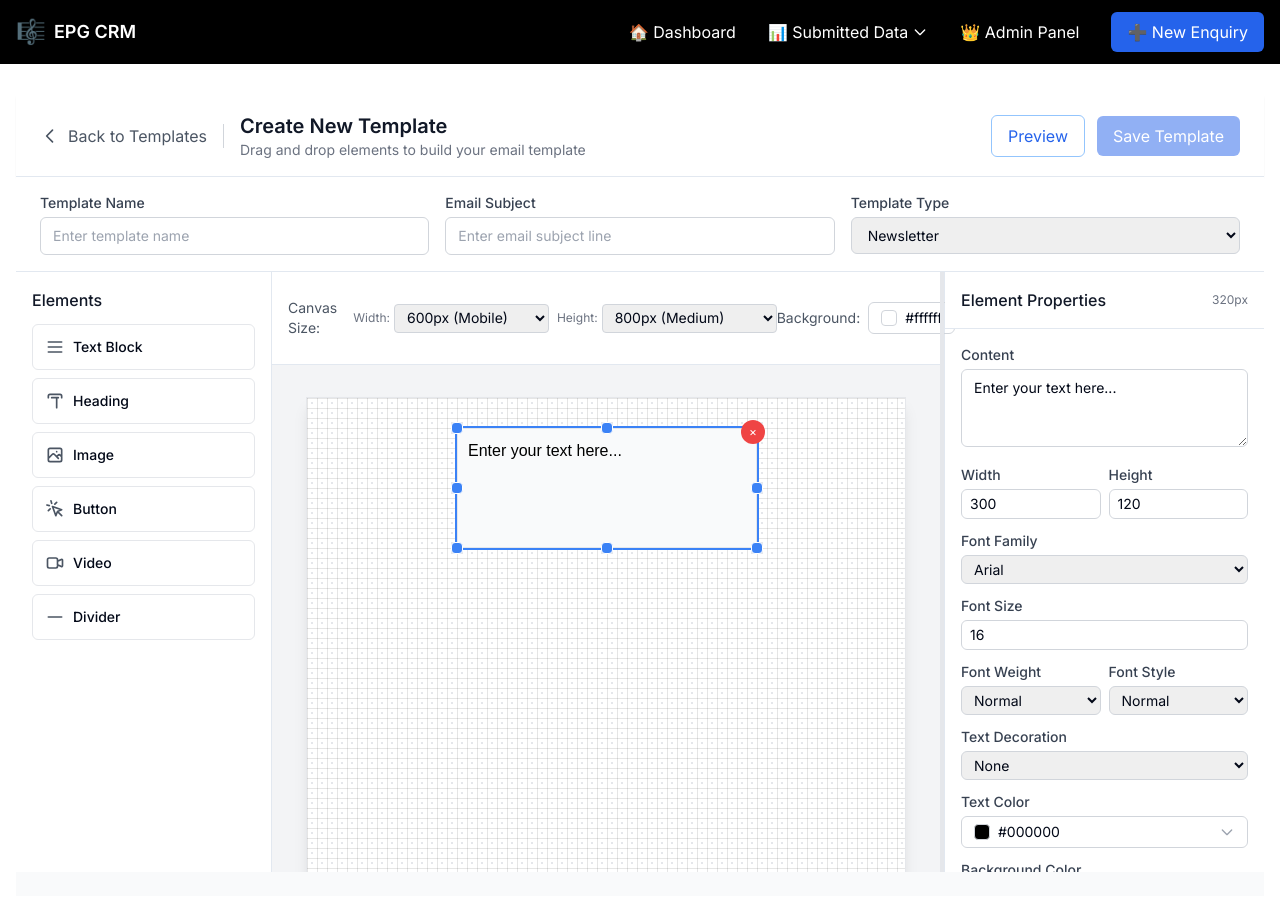
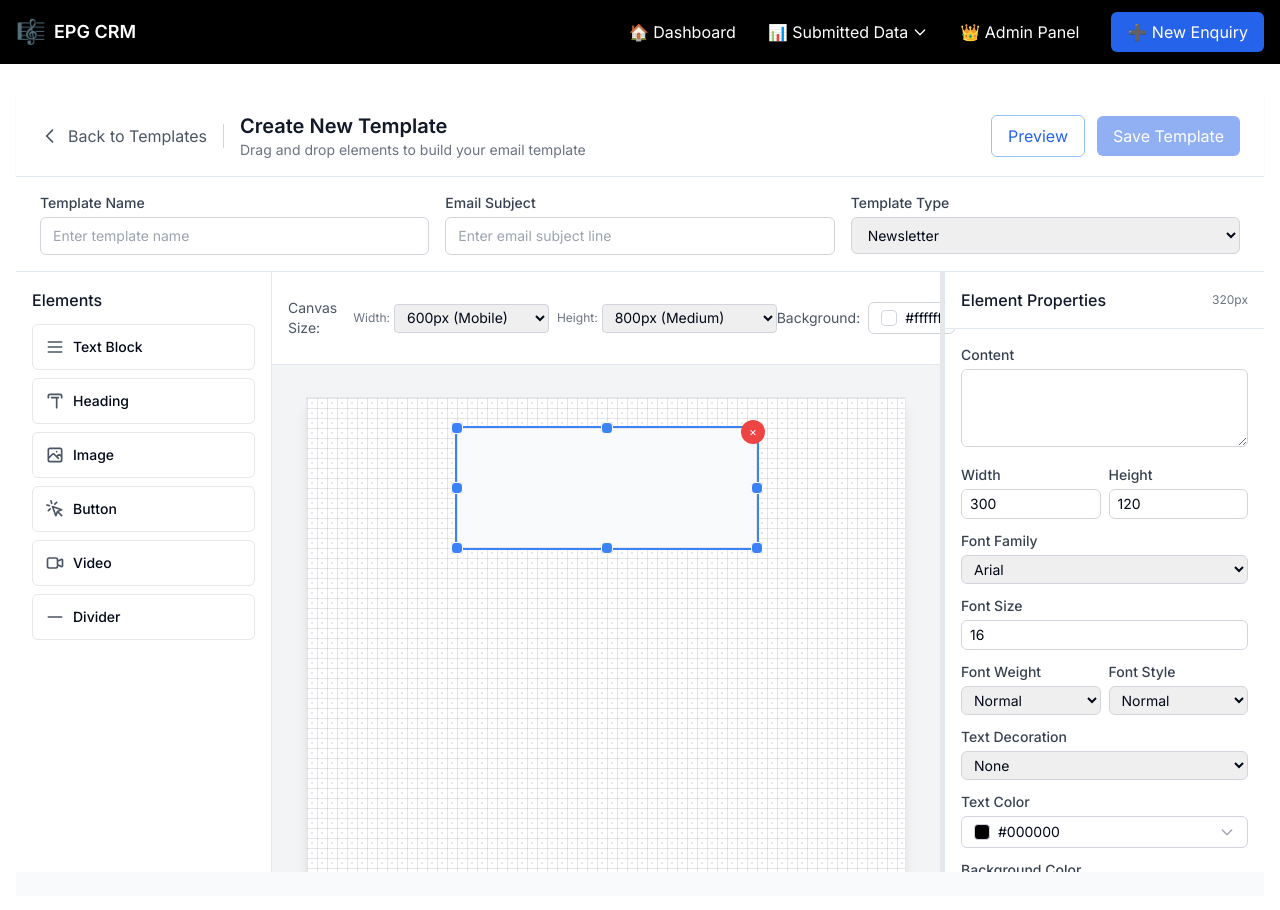
Before and after one commit to steinwayau/CRM, a Next.js app: page /admin/customer-emails/template-editor in a window 1280 px wide. Both pictures are taken after a click on the button "Text Block". Shown: the top 910 px of the page. Built offline with nearby package versions, Linux system fonts and the light colour scheme.

Commit message:
AGENT #46: Fixed text editing UX - removed placeholder text and click delay for Google Docs-like experience

```diff
--- a/src/app/admin/customer-emails/template-editor/page.tsx
+++ b/src/app/admin/customer-emails/template-editor/page.tsx
@@ -722,8 +722,8 @@ export default function TemplateEditorPage() {
 
   const getDefaultContent = (type: string) => {
     switch (type) {
-      case 'text': return 'Enter your text here...'
-      case 'heading': return 'Your Heading Here'
+      case 'text': return ''
+      case 'heading': return ''
       case 'image': return 'https://via.placeholder.com/300x200'
       case 'video': return ''
       case 'button': return 'Click Here'
@@ -1733,11 +1733,9 @@ export default function TemplateEditorPage() {
                           }}
                           onClick={(e) => {
                             e.stopPropagation()
-                            // Start editing on single click, but only if not dragging
+                            // Start editing immediately on single click, but only if not dragging
                             if (!dragStateRef.current.isDragging && !dragStateRef.current.dragStarted) {
-                              setTimeout(() => {
-                                startEditingText(element.id)
-                              }, 100)
+                              startEditingText(element.id)
                             }
                           }}
                         >
```
Also changed, not shown: 1 other file (tests, documents, lock files or other folders).
